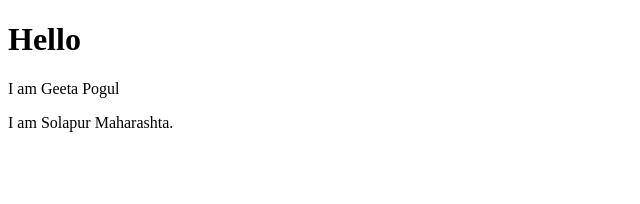
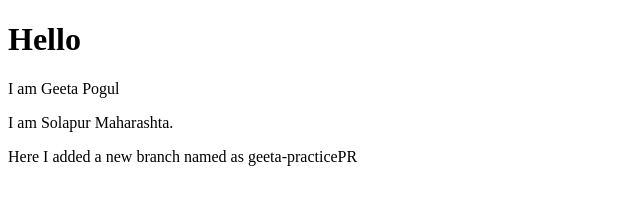
Before and after one commit to GeetaPogul/abc, a plain HTML site: page index.html in a window 1280 px wide. Shown: the whole page, without its empty margins (0-640 px from the left). Drawn offline with Linux system fonts and the light colour scheme.

Commit message:
update geeta-practicePR

```diff
--- a/index.html
+++ b/index.html
@@ -12,5 +12,8 @@
     <h1> Hello</h1>
     <p> I am Geeta Pogul </p>
     <p> I am Solapur Maharashta.</p>
+
+
+    <p> Here I added a new branch named as geeta-practicePR</p>
 </body>
 </html>
```
